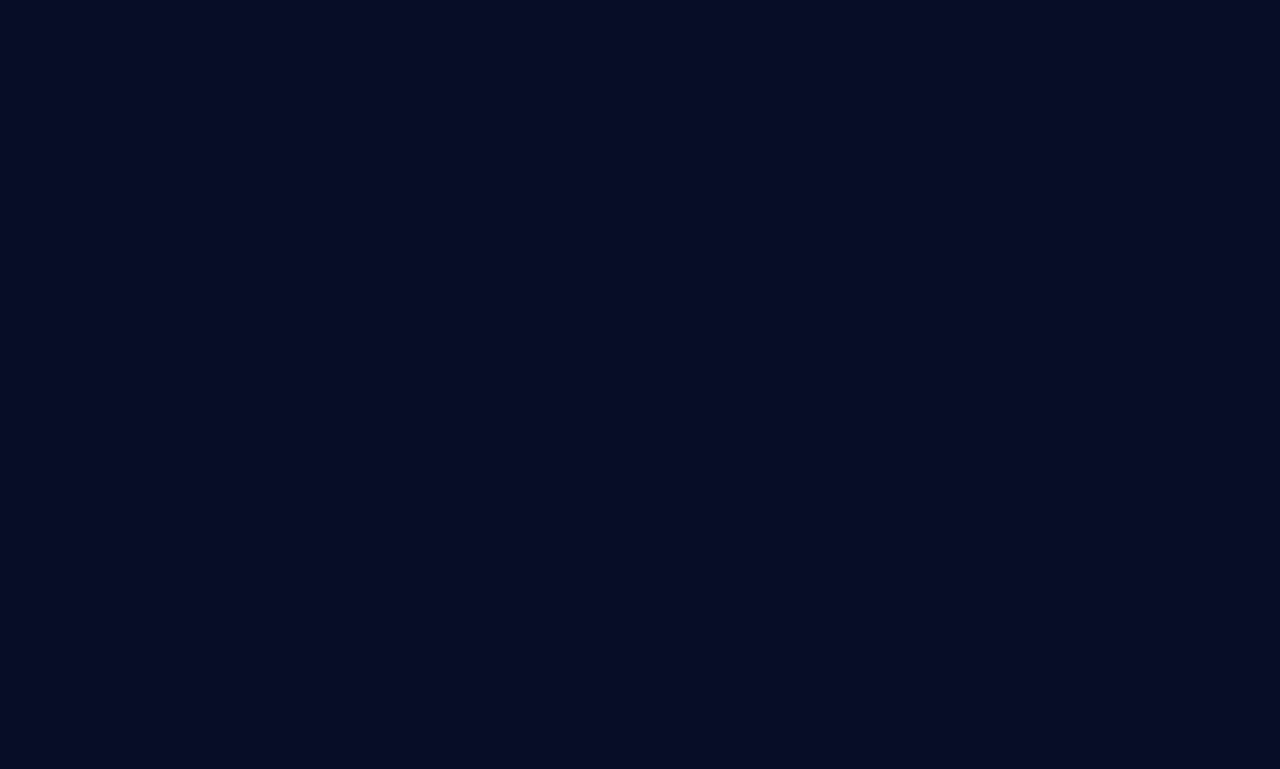
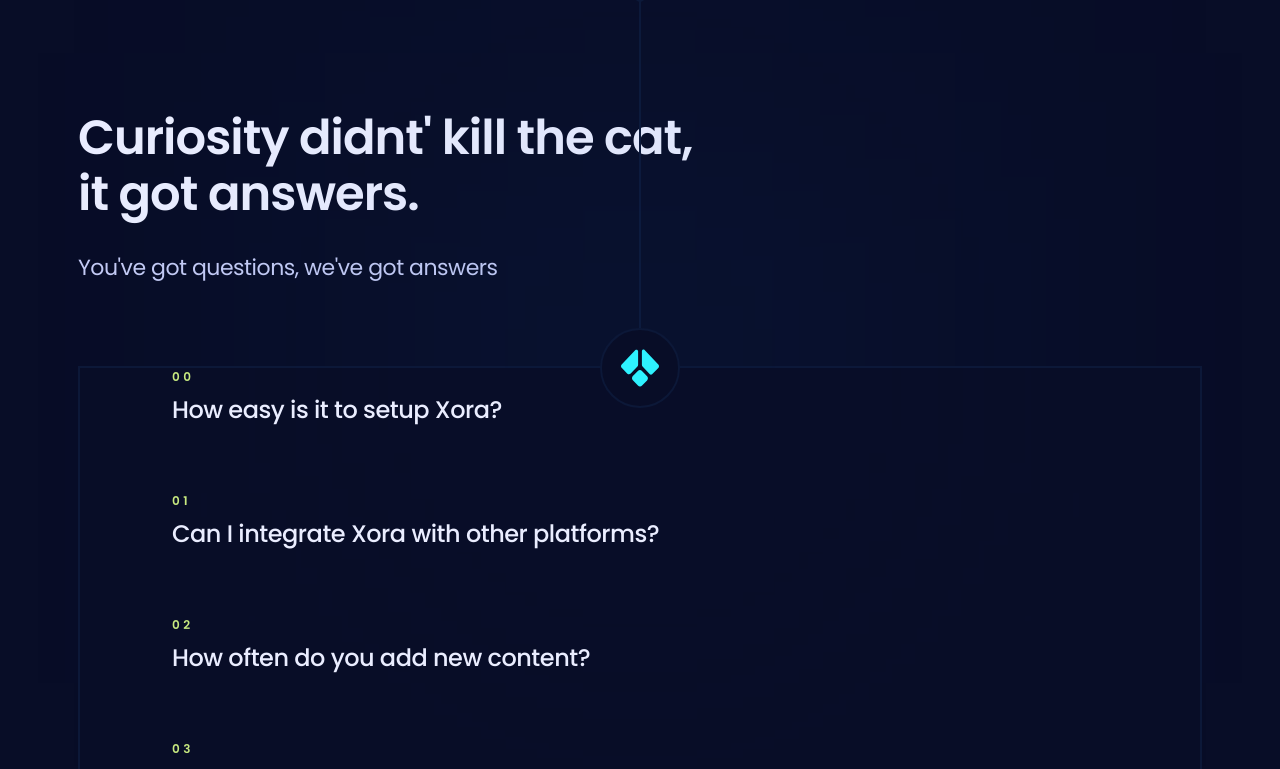
Before and after one commit to Sookyoung-Park/Saas-App-Landing-Page, a React (Vite) app in the folder saas-app-landing-page/: page / in a window 1280 px wide. Shown: the part 3079-3848 px from the top of the page. Before the commit the page ends 3077 px from the top, so only its background shows below. Built offline with nearby package versions, Linux system fonts and the light colour scheme.

Commit message:
ongoing expandable list

```diff
--- a/saas-app-landing-page/src/App.jsx
+++ b/saas-app-landing-page/src/App.jsx
@@ -3,7 +3,7 @@
 import Features from "./sections/Features"
 import Pricing from "./sections/Pricing"
 import Faq from './sections/Faq'
-import Testimonials from './sections/Testimonials'
+// import Testimonials from './sections/Testimonials'
 
 
 const App = () => {
@@ -13,8 +13,8 @@
       <Hero/>
       <Features />
       <Pricing />
-      {/* <Faq />
-      <Testimonials />  */}
+      <Faq />
+      {/* <Testimonials />  */}
 
     </main>
   )
--- /dev/null
+++ b/saas-app-landing-page/src/components/FaqItem.jsx
@@ -0,0 +1,31 @@
+import clsx from "clsx"
+import {useState} from 'react'
+
+const FaqItem = ({item, index}) => {
+  const [activeId, setActiveId] = useState(null)
+  const active = activeId === item.id
+  return (
+    <div className="relative z-2 mb-16">
+        <div
+        className="group relative flex cursor-pointer items-center justify-between gap-10 px-7"
+        onClick={()=>{
+            setActiveId(activeId===item.id ? null : item.id)
+        }}>
+            <div className="flex-1">
+                <div className="small-compact mb-1.5 text-p3 max-lg:hidden">
+                    {index < 10 ? '0' :''} {index}
+                </div>
+                {/* from here : expandable list click & change color doesn't work */}
+                <div
+                className={clsx('h6 text-p4 transition-colors duration-500 max-md:flex max-md:min-h-20 max-md:items-center', active && 'max-lg:text-p1')}
+                >
+                    {item.question}
+                </div>
+
+            </div>
+        </div>
+    </div>
+  )
+}
+
+export default FaqItem
--- a/saas-app-landing-page/src/sections/Faq.jsx
+++ b/saas-app-landing-page/src/sections/Faq.jsx
@@ -1,8 +1,47 @@
 import React from 'react'
+import { Element } from 'react-scroll'
+import { faq } from '../constants/index.jsx'
+import FaqItem from '../components/FaqItem.jsx'
 
 const Faq = () => {
+  const halfLength=Math.floor(faq.length/2)
   return (
-    <div>Faq</div>
+    <section>
+      <Element name="faq" className='relative'>
+        <div className="container relative z-2 py-28">
+          <div>
+            <h3 className='h3 max-md:h5 max-w-640 max-lg:max-w-md mb-7 text-p4'>
+              Curiosity didnt' kill the cat, it got answers.
+            </h3>
+            <p className='body-1 max-lg:max-w-sm'>You've got questions, we've got answers</p>
+          </div>
+
+          {/* bg line */}
+          <div className='faq-line_after w-0.5 h-full absolute left-[calc(50%-1px)] top-0 z-1 bg-s2'/>
+
+          {/* faq logo and lists */}
+          <div className='faq-glow_before relative z-2 border-2 border-s2 bg-s1 mt-20'>
+            <div className='container flex gap-10 msx-lg:block'>
+                <div className='rounded-half absolute -top-10 left-[calc(50%-40px)] z-4 flex size-20 items-center justify-center border-2 border-s2 bg-s1'>
+                  <img
+                  src="/images/faq-logo.svg"
+                  alt="logo"
+                  className='size-1/2'/>
+                </div>
+
+                <div>
+                {faq.slice(0, halfLength).map((item, index) => (
+                  <div>
+                    <FaqItem key={item.id} item={item} index={index}/>
+                  </div>
+                ))}
+                </div>
+            </div>
+          </div>
+
+        </div>
+      </Element>
+    </section>
   )
 }
 
```
